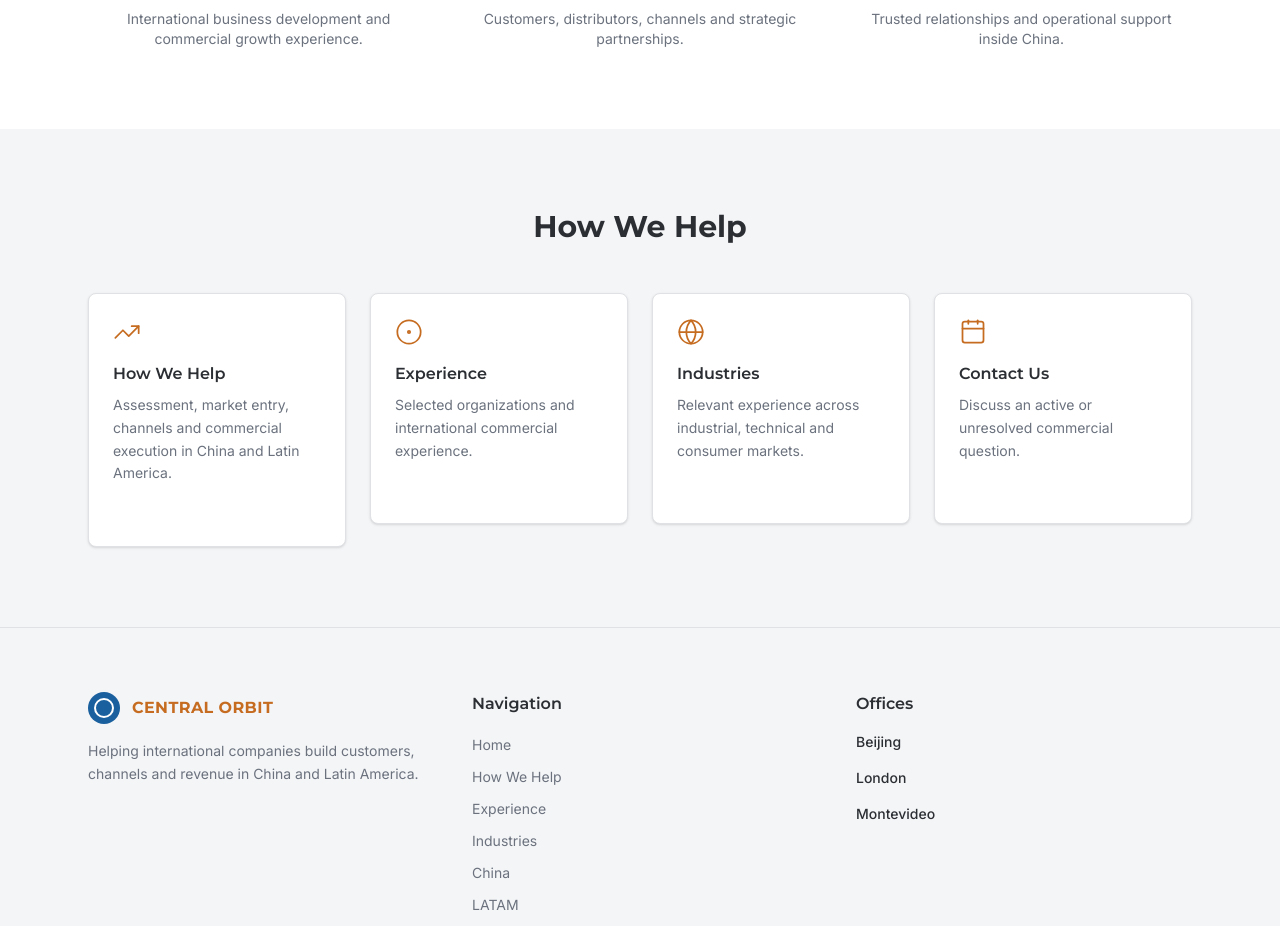
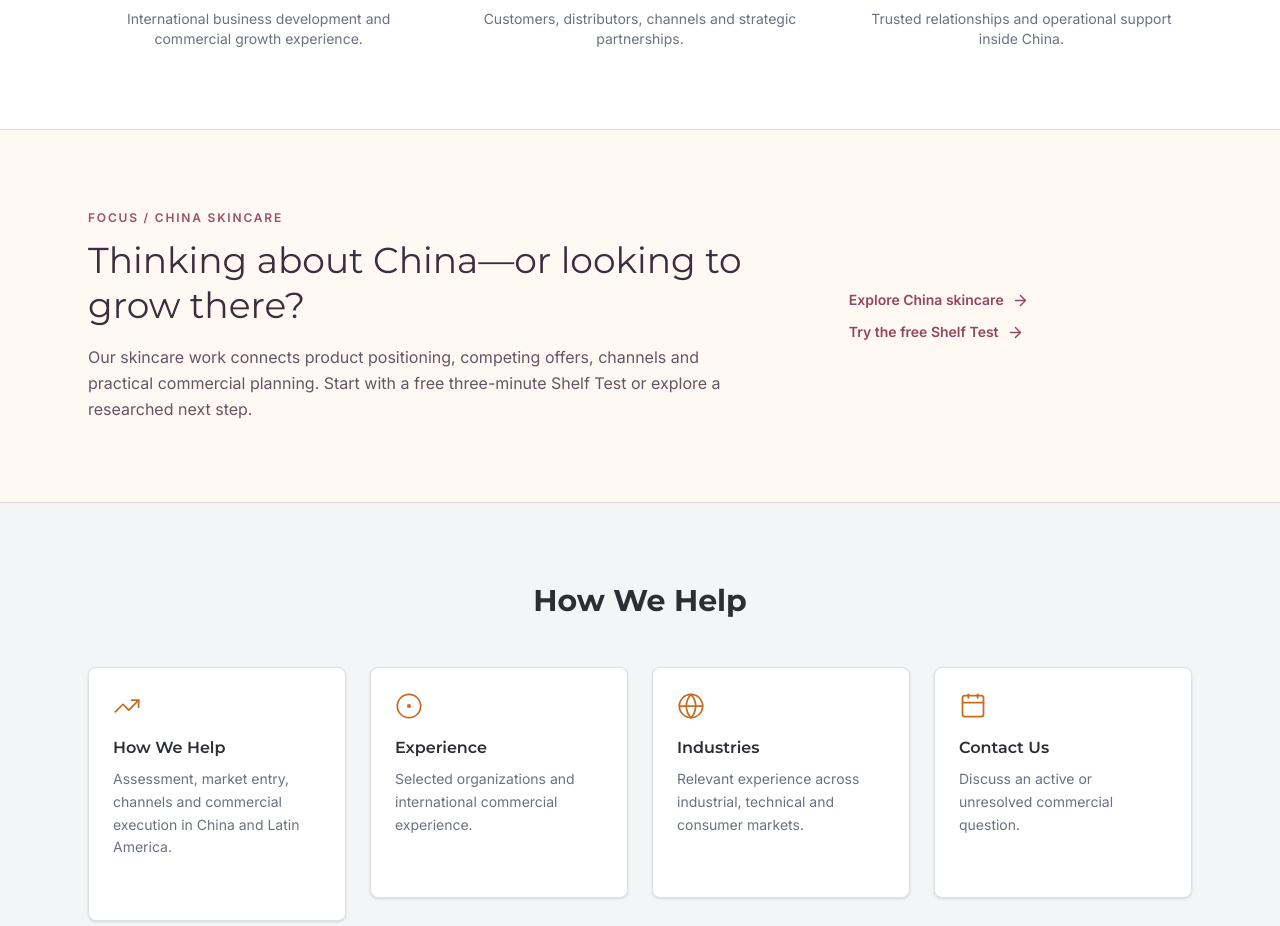
Before and after one commit to yochaigg/central-orbit, a Next.js app: page / in a window 1280 px wide. Shown: the part 923-1849 px from the top of the page. Built offline with nearby package versions, Linux system fonts and the light colour scheme.

Commit message:
Feature China skincare research and Shelf Test on homepage

```diff
--- a/src/app/page.tsx
+++ b/src/app/page.tsx
@@ -124,6 +124,36 @@ export default function Home() {
         </div>
       </section>
 
+      <section className="py-14 md:py-20 bg-[#fff8f3] border-y border-[#ecd9d7]">
+        <div className="mx-auto max-w-6xl px-6">
+          <FadeIn>
+            <div className="grid grid-cols-1 md:grid-cols-[1.35fr_0.65fr] gap-8 md:gap-12 items-center">
+              <div>
+                <p className="text-xs font-semibold uppercase tracking-[0.15em] text-[#9a516b] mb-3">
+                  Focus / China skincare
+                </p>
+                <h2 className="font-serif text-3xl md:text-4xl text-[#3e2d3f] leading-tight">
+                  Thinking about China—or looking to grow there?
+                </h2>
+                <p className="mt-4 text-[#675566] max-w-2xl leading-relaxed">
+                  Our skincare work connects product positioning, competing offers,
+                  channels and practical commercial planning. Start with a free
+                  three-minute Shelf Test or explore a researched next step.
+                </p>
+              </div>
+              <div className="flex flex-col gap-3 md:items-start">
+                <Link href="/skincare" className="inline-flex items-center gap-2 font-semibold text-sm text-[#914763] hover:underline">
+                  Explore China skincare <ArrowRight size={17} />
+                </Link>
+                <Link href="/china-skincare-guides/shelf/" className="inline-flex items-center gap-2 font-semibold text-sm text-[#914763] hover:underline">
+                  Try the free Shelf Test <ArrowRight size={17} />
+                </Link>
+              </div>
+            </div>
+          </FadeIn>
+        </div>
+      </section>
+
       <section className="py-20 bg-surface">
         <div className="mx-auto max-w-6xl px-6">
           <FadeIn>
```
